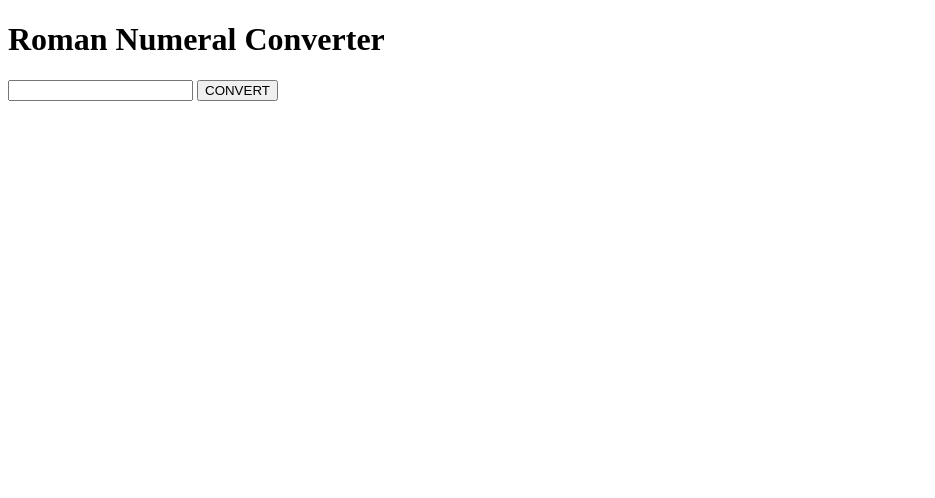
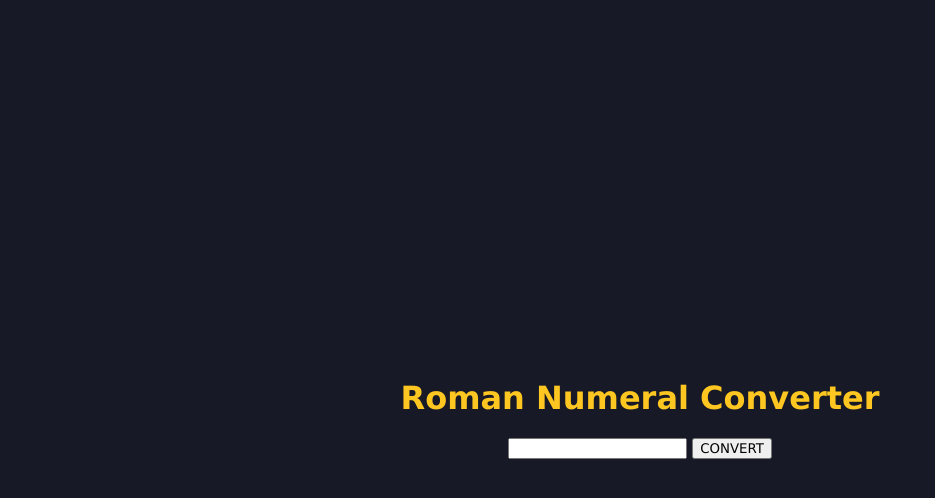
Before and after one commit to angelica1828/js_freecodecamp_course, a plain HTML site: page Roman Numeral Converter/index.html in a window 1280 px wide. Shown: the whole page, without its empty margins (0-935 px from the left). Drawn offline with Linux system fonts and the light colour scheme; files that its build step writes are made by us from their sources.

Commit message:
Update index.html

```diff
--- a/Roman Numeral Converter/index.html
+++ b/Roman Numeral Converter/index.html
@@ -4,14 +4,16 @@
     <meta charset="UTF-8">
     <meta name="viewport" content="width=device-width, initial-scale=1.0">
     <title>Roman Numeral Converter</title>
+    <link rel="stylesheet" href="styles.css" />
+    <link href="https://fonts.googleapis.com/css2?family=Poppins:ital,wght@0,100;0,200;0,300;0,400;0,500;0,600;0,700;0,800;0,900;1,100;1,200;1,300;1,400;1,500;1,600;1,700;1,800;1,900&display=swap" rel="stylesheet">
 </head>
 <body>
     <h1>Roman Numeral Converter</h1>
     <div class="input-container">
         <input type="number" id="number">
         <button id="convert-btn">CONVERT</button>
-        <div id="output"></div>
     </div>
+    <div id="output"></div>
     <script src="script.js"></script>
 </body>
 </html>
```
